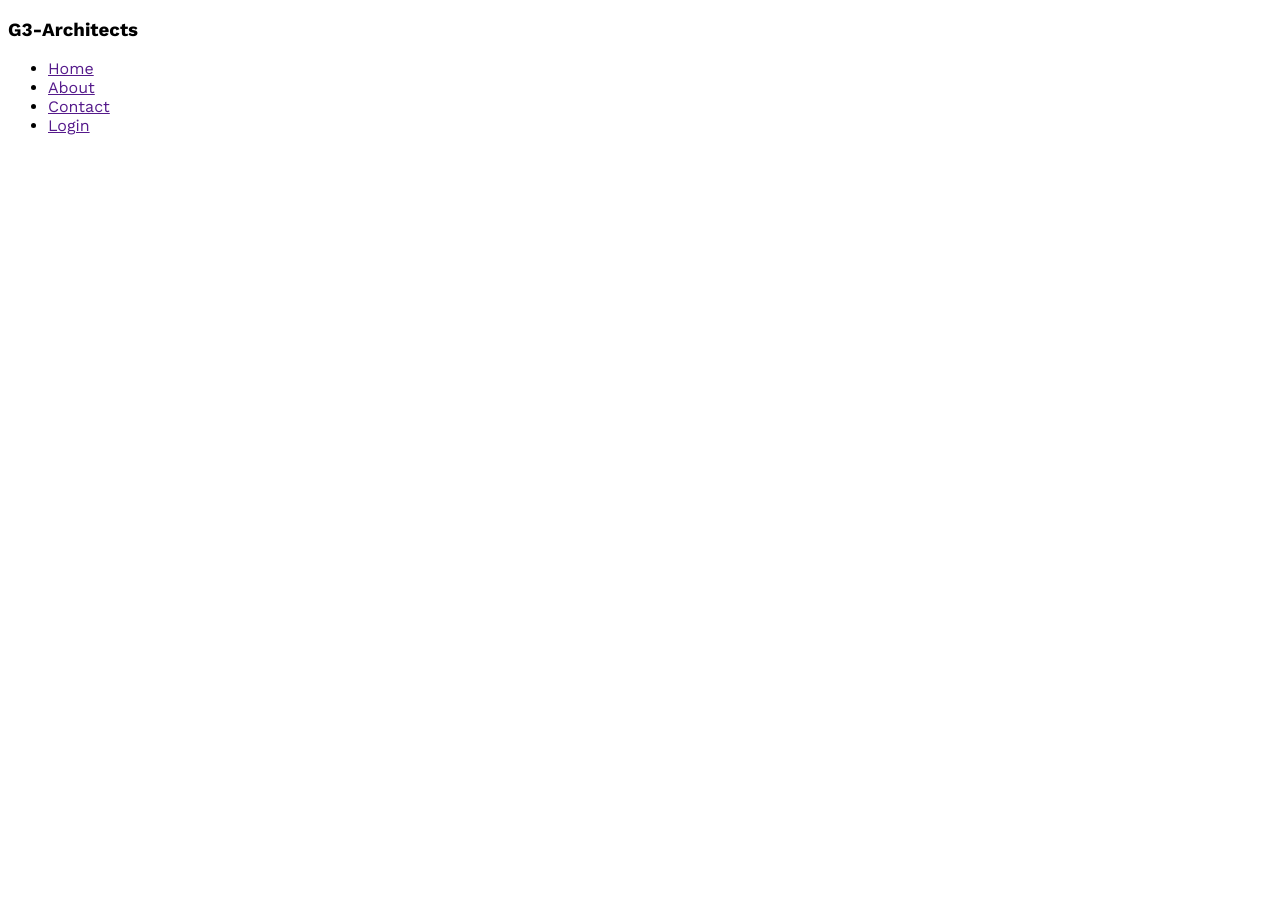
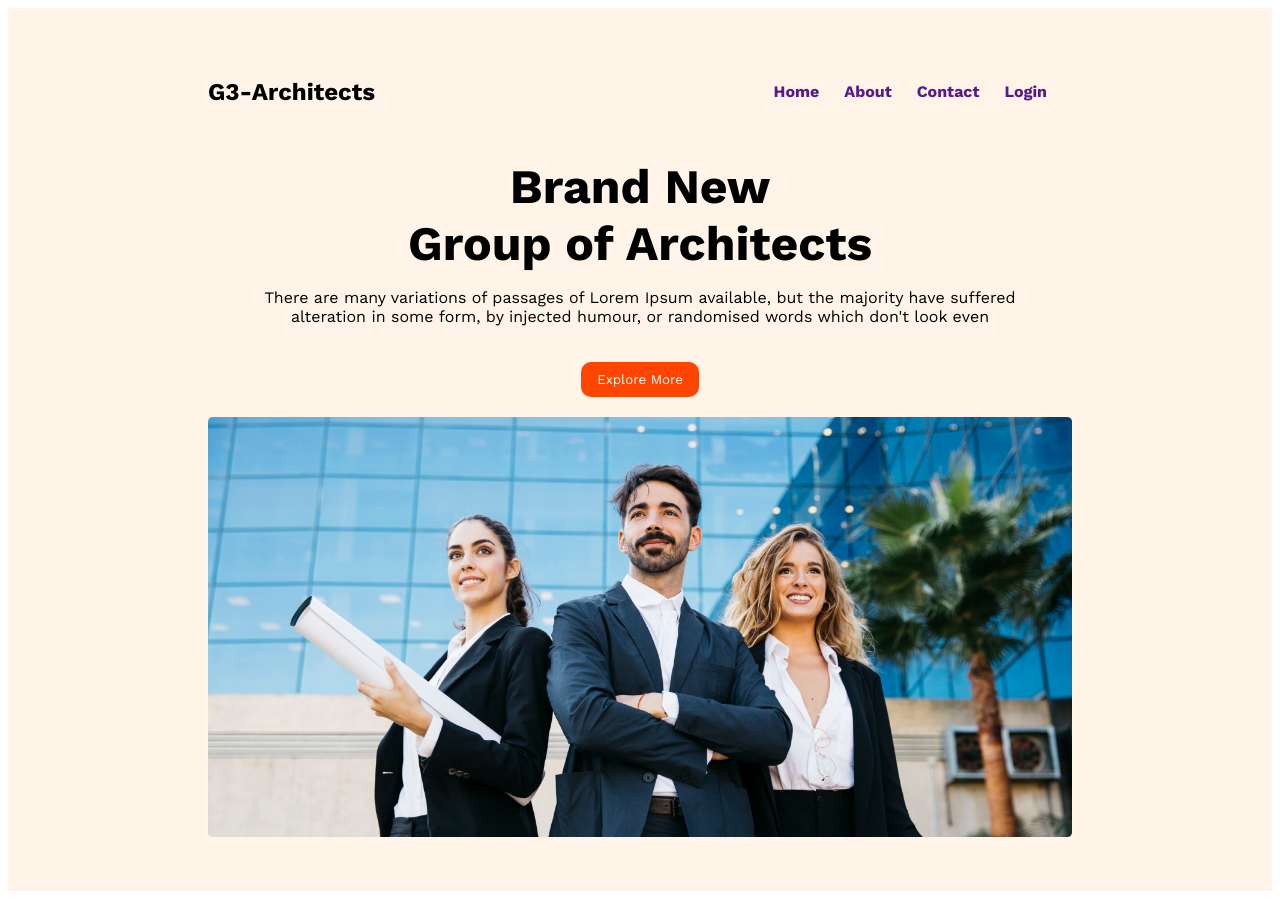
Before and after one commit to swadebsharma10/g3-architects-web, a plain HTML site: page index.html in a window 1280 px wide. Before the commit the page ends 800 px from the top, so only its background shows below. Drawn offline with nearby package versions, Linux system fonts and the light colour scheme.

Commit message:
added header with banner

```diff
--- a/index.html
+++ b/index.html
@@ -13,7 +13,7 @@
   <body>
     <header>
       <nav>
-        <h3>G3-Architects</h3>
+        <h2 class="nav-title">G3-Architects</h2>
         <ul>
           <li><a href="">Home</a></li>
           <li><a href="">About</a></li>
@@ -21,6 +21,24 @@
           <li><a href="">Login</a></li>
         </ul>
       </nav>
+      <!-- banner -->
+      <div class="banner">
+        <div class="banner-content">
+          <h1 class="banner-title">
+            Brand New <br />
+            Group of Architects
+          </h1>
+          <p class="banner-description">
+            There are many variations of passages of Lorem Ipsum available, but
+            the majority have suffered alteration in some form, by injected
+            humour, or randomised words which don't look even
+          </p>
+          <button class="btn-primary">Explore More</button>
+        </div>
+        <div>
+          <img src="./images/banner.png" alt="" />
+        </div>
+      </div>
     </header>
   </body>
 </html>
--- a/styles/style.css
+++ b/styles/style.css
@@ -1,3 +1,58 @@
 * {
   font-family: "Work Sans", sans-serif;
+  /* margin: 0;
+  padding: 0; */
 }
+.btn-primary {
+  background-color: orangered;
+  color: white;
+  padding: 10px 16px;
+  border: none;
+  border-radius: 10px;
+  margin: 20px 0px;
+  cursor: pointer;
+}
+
+/* header styles */
+header {
+  background-color: #fff4e7;
+  padding: 50px 200px;
+}
+
+nav {
+  display: flex;
+  justify-content: space-between;
+  align-items: center;
+}
+nav > ul {
+  display: flex;
+}
+nav li {
+  list-style: none;
+  margin-right: 25px;
+  font-weight: bold;
+}
+
+.nav-title {
+  font-size: 1.5rem;
+  font-weight: bold;
+}
+
+nav li a {
+  text-decoration: none;
+}
+/* Banner Styles */
+.banner-content {
+  max-width: 800px;
+  margin: auto;
+  text-align: center;
+}
+.banner-title {
+  font-size: 3rem;
+  font-weight: 700;
+  margin-bottom: 0px;
+}
+
+.banner img {
+  width: 100%;
+}
```
